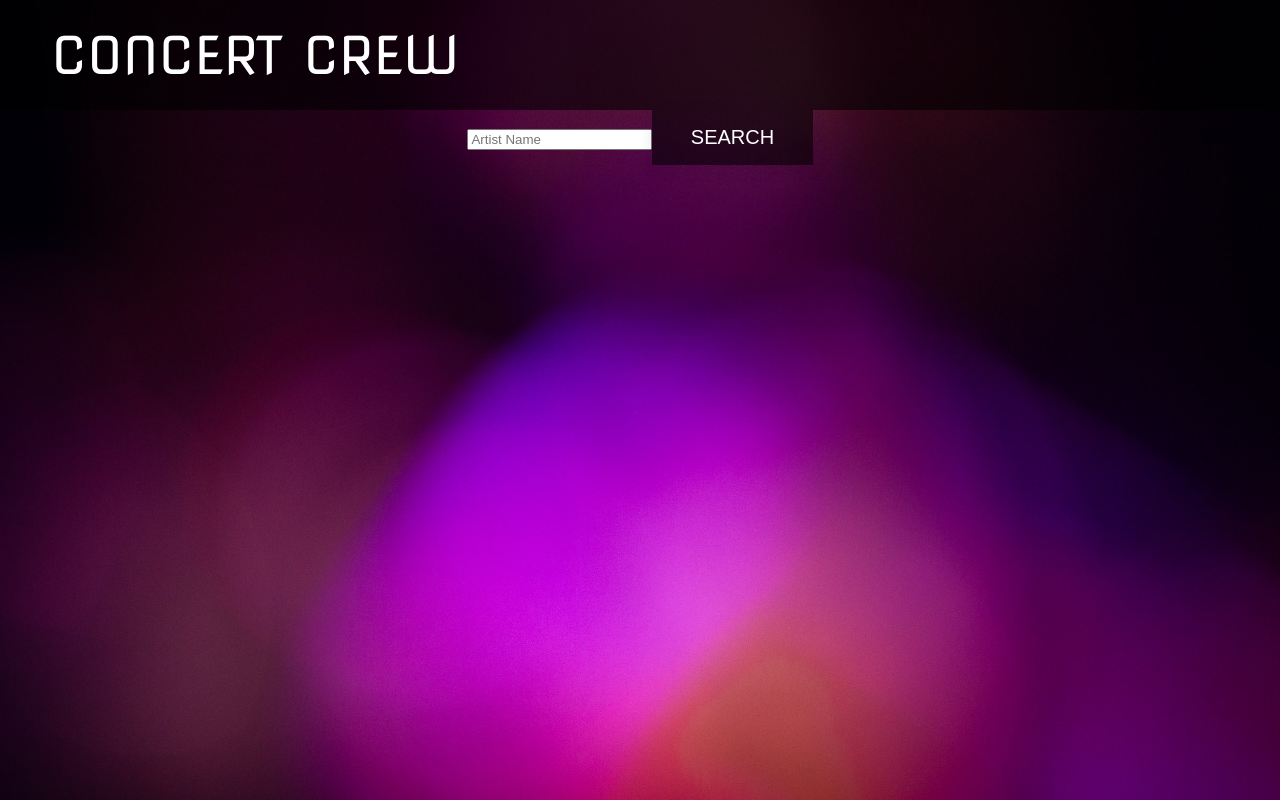
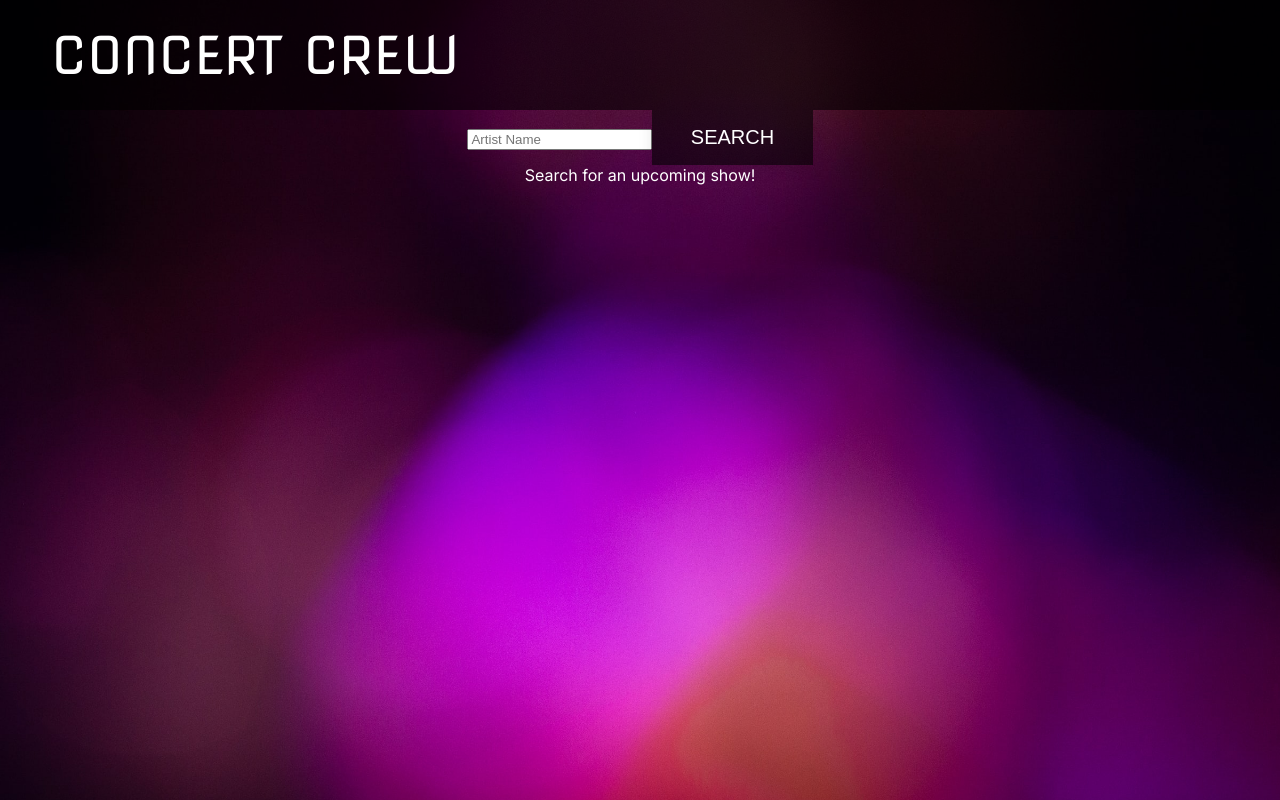
Before and after one commit to concert-crew/client, a React (Create React App) app: page /search in a window 1280 px wide. Built offline with nearby package versions, Linux system fonts and the light colour scheme.

Commit message:
Search form shows cards, updated event details page to work with query

```diff
--- a/src/components/App/App.js
+++ b/src/components/App/App.js
@@ -3,7 +3,6 @@ import "./App.css";
 import Login from "../Login/Login";
 import Header from "../Header/Header";
 import { Route, Switch } from "react-router-dom";
-import { Abby } from "../../sampleUser";
 import UserDashboard from "../UserDashboard/UserDashboard";
 import EventDetails from "../EventDetails/EventDetails";
 import FriendsDashboard from "../FriendsDashboard/FriendsDashboard";
@@ -13,11 +12,26 @@ import SearchEventsContainer from "../SearchEventsContainer/SearchEventsContaine
 
 
 const App = () => {
-  const [currentUser, setCurrentUser] = useState("");
-  const [searchInput, setSearchInput] = useState("");
+  const [currentUser, setCurrentUser] = useState('');
+  const [searchedEvents, setSearchedEvents] = useState([])
+  const [foundEvent, setFoundEvent] = useState({})
 
+//findDetails -> event card. viewDetails button invokes findDetails. SearchedEvents to set state. Searches through currentUsers events and searches through results to line up ids
 
+const findDetails = (id) => {
+  let foundEvent
+  if (currentUser.events.length) {
+    foundEvent = currentUser.events.find(event => event.ticketmasterId
+      === id)
+  } else {
+    foundEvent = searchedEvents.find(event => event.ticketmasterId
+      === id)
+  }
+  console.log(foundEvent)
+  return foundEvent
+    // setFoundEvent(foundEvent)
 
+}
 
   return (
     <main className="App">
@@ -26,7 +40,7 @@ const App = () => {
         <Route
          exact
          path="/search"
-         render={() => <SearchEventsContainer setSearchInput={setSearchInput} />}
+         render={() => <SearchEventsContainer findDetails={findDetails} setSearchedEvents={setSearchedEvents}/>}
        />
         <Route
           exact
@@ -34,25 +48,23 @@ const App = () => {
           render={({ match }) => (
             <UserDashboard
               //  user={match.params.user}
-              user={Abby}
+              findDetails={findDetails}
+              setCurrentUser={setCurrentUser}
             />
           )}
         />
         <Route
           exact
           path="/:user/friends"
-          render={() => <FriendsDashboard events={Abby.events}/>}
+          render={() => <FriendsDashboard findDetails={findDetails} events={Abby.events}/>}
         />
         <Route
           exact
           path="/event/:id"
-          render={({ match }) => {
-            const found = currentUser.events.find(
-              (event) => event.id === match.params.id
-            );
-            return <EventDetails event={found} user={currentUser} />;
-          }}
-        />
+          render={({match}) => {
+            const foundEvent = findDetails(match.params.id)
+          return <EventDetails event={foundEvent} user={currentUser} />}
+          }/>
         <Route
           exact
           path="/"
--- a/src/components/EventsContainer/EventsContainer.js
+++ b/src/components/EventsContainer/EventsContainer.js
@@ -12,7 +12,7 @@ console.log(events);
       date={event.date}
       venue={event.venueName}
       image={event.image}
-      id={event.id}
+      id={event.ticketmasterId}
     />
   ));
   return <div className="events-container">{eventCards}</div>;
--- a/src/components/SearchEventsContainer/SearchEventsContainer.js
+++ b/src/components/SearchEventsContainer/SearchEventsContainer.js
@@ -3,12 +3,11 @@ import SearchForm from '../SearchForm/SearchForm'
 // import { Link } from 'react-router-dom'
 import "./SearchEventsContainer.css"
 
-const SearchEventsContainer = ({setSearchInput}) => {
+const SearchEventsContainer = ({ setSearchedEvents }) => {
 
-console.log(`@@@@@`, {setSearchInput})
   return (
     <div className='search-events-container'>
-       <SearchForm setSearchInput={setSearchInput}/>
+       <SearchForm setSearchedEvents={setSearchedEvents}/>
     </div>
   )
 }
--- a/src/components/SearchForm/SearchForm.js
+++ b/src/components/SearchForm/SearchForm.js
@@ -1,15 +1,15 @@
 import React, { useState } from 'react'
-import "./SearchForm"
+import "./SearchForm.css"
+import EventsContainer from "../EventsContainer/EventsContainer"
+import { events } from "../../sampleEvents"
 
+const SearchForm = ({setSearchedEvents}) => {
+const [artistName, setArtistName] = useState("");
+const [results, setResults] = useState([])
 
-const SearchForm = ({setSearchInput}) => {
-const [artistName, setArtistName] = useState("");
+const handleChange = (e) => {
+  setArtistName(e.target.value)
 
-console.log(122334,{setSearchInput})
-const handleChange = (e) => {
-  setSearchInput('word')
-  setArtistName(e.target.value)
-    console.log('e.target.value',e.target.value)
 }
 
 // const clearInputs = () => {
@@ -20,14 +20,22 @@ const handleChange = (e) => {
 // })
 
 const handleClick = (e) => {
-    e.preventDefault()
-    fetch(`https://app.ticketmaster.com/discovery/v2/events.json?keyword=${artistName}&countryCode=US&apikey=1d6CHVXa7noU5jONo66IsHnTFFeBC0AC`)
-    .then(promise => promise.json())
-    .then(data=> console.log(data))
+  e.preventDefault()
+  setSearchedEvents(events)
+  setResults(events)
+
+    // fetch(`https://app.ticketmaster.com/discovery/v2/events.json?keyword=${artistName}&countryCode=US&apikey=1d6CHVXa7noU5jONo66IsHnTFFeBC0AC`)
+    // .then(promise => promise.json())
+    // .then(data=> console.log(data))
     // .throw(error => console.log(error))
 }
 
+const toBeDisplayed = results.length ?
+<EventsContainer events={results}/>
+: <p>Search for an upcoming show!</p>
+
   return (
+    <div>
     <form>
        <input
        type='text'
@@ -38,6 +46,8 @@ const handleClick = (e) => {
        />
     <button className="search-btn" onClick={e=>handleClick(e)}> SEARCH </button>
     </form>
+    {toBeDisplayed}
+    </div>
   )
 }
 
--- /dev/null
+++ b/src/sampleEvents.js
@@ -0,0 +1,44 @@
+export const events = [
+    {
+      name: "Bonobo",
+      id: "Z7r9jZ1AdogZP",
+      buyTicketsUrl: "https://www.ticketmaster.com/event/Z7r9jZ1AdogZP",
+      image: "https://s1.ticketm.net/dam/a/092/c590b21f-9adf-4f96-8a2d-2bb8f216d092_1701661_TABLET_LANDSCAPE_LARGE_16_9.jpg",
+  date: "2022-10-22",
+  time: "19:30:00",
+  venueName: "Greek Theatre",
+  city: "Los Angeles",
+  state: "CA",
+  address: "2700 N. Vermont Ave.",
+  longitude: "-118.292",
+  latitude: "34.125198",
+},
+{
+    name: "Liquid Stranger",
+    id: "G5viZ92D6QfDz",
+    buyTicketsUrl: "https://www.ticketmaster.com/liquid-stranger-new-orleans-louisiana-10-28-2022/event/1B005CFEC7694EF8",
+    image: "https://s1.ticketm.net/dam/a/0c3/06fff564-f412-4a48-bf8a-9c24633bc0c3_1754111_TABLET_LANDSCAPE_3_2.jpg",
+date: "2022-10-28",
+time: "20:00:00",
+venueName: "Mission",
+city: "Denver",
+state: "CO",
+address: "1000 Brighton Blvd.",
+longitude: "39.776260019308395",
+latitude: "-104.96915584167645",
+},
+{
+    name: "Lane 8",
+    id: "vvG1YZ92YPOzep",
+    buyTicketsUrl: "https://concerts.livenation.com/lane-8-reviver-tour-irving-texas-10-22-2022/event/0C005CFC25838096",
+    image: "https://s1.ticketm.net/dam/a/7e4/5d5c89a9-271e-4b89-b9c4-47d14b4197e4_1545251_TABLET_LANDSCAPE_LARGE_16_9.jpg",
+date: "2022-10-22",
+time: "19:00:00",
+venueName: "The Pavilion at Toyota Music Factory",
+city: "Irving",
+state: "TX",
+address: "300 W Las Colinas Blvd",
+longitude: "-96.942954",
+latitude: "32.872469",
+},
+]
--- a/src/sampleUser.js
+++ b/src/sampleUser.js
@@ -6,43 +6,16 @@ export const Abby = {
     {
       name: "Bonobo",
       id: "Z7r9jZ1AdogZP",
-      url: "https://www.ticketmaster.com/event/Z7r9jZ1AdogZP",
-      images: [
-        {
-          ratio: "4_3",
-          url: "https://s1.ticketm.net/dbimages/174539a.jpg",
-          width: 305,
-          height: 225,
-          fallback: false,
-        },
-      ],
-      dates: {
-        start: {
-          localDate: "2022-10-22",
-          localTime: "19:30:00",
-          dateTime: "2022-10-23T02:30:00Z",
-        },
-      },
-      _embedded: {
-        venues: [
-          {
-            name: "Greek Theatre-Los Angeles",
-            city: {
-              name: "Los Angeles",
-            },
-            state: {
-              stateCode: "CA",
-            },
-            address: {
-              line1: "2700 N. Vermont Ave.",
-            },
-            location: {
-              longitude: "-118.292",
-              latitude: "34.125198",
-            },
-          },
-        ],
-      },
+      buyTicketsUrl: "https://www.ticketmaster.com/event/Z7r9jZ1AdogZP",
+      image: "https://s1.ticketm.net/dam/a/092/c590b21f-9adf-4f96-8a2d-2bb8f216d092_1701661_TABLET_LANDSCAPE_LARGE_16_9.jpg",
+      date: "2022-10-22",
+      time: "19:30:00",
+      venueName: "Greek Theatre",
+      city: "Los Angeles",
+      state: "CA",
+      address: "2700 N. Vermont Ave.",
+      longitude: "-118.292",
+      latitude: "34.125198",
       attendees: [
         {
           name: "Mayu",
@@ -69,45 +42,19 @@ export const Abby = {
     },
 
     {
-      name: "FKJ",
-      id: "G5viZ95XrZFL_",
-      url: "https://www.ticketmaster.com/fkj-new-orleans-louisiana-10-18-2022/event/1B005CBF9E0087D9",
-      images: [
-        {
-          ratio: "16_9",
-          url: "https://s1.ticketm.net/dam/a/092/c590b21f-9adf-4f96-8a2d-2bb8f216d092_1701661_RECOMENDATION_16_9.jpg",
-          width: 100,
-          height: 56,
-          fallback: false,
-        },
-      ],
-      dates: {
-        start: {
-          localDate: "2022-10-18",
-          localTime: "20:00:00",
-          dateTime: "2022-10-19T01:00:00Z",
-        },
-      },
-      _embedded: {
-        venues: [
-          {
-            name: "Orpheum Theater",
-            city: {
-              name: "New Orleans",
-            },
-            state: {
-              stateCode: "LA",
-            },
-            address: {
-              line1: "129 Roosevelt Way",
-            },
-            location: {
-              longitude: "-90.0758361",
-              latitude: "29.9581394",
-            },
-          },
-        ],
-      },
+
+        name: "Liquid Stranger",
+        id: "G5viZ92D6QfDz",
+        buyTicketsUrl: "https://www.ticketmaster.com/liquid-stranger-new-orleans-louisiana-10-28-2022/event/1B005CFEC7694EF8",
+        image: "https://s1.ticketm.net/dam/a/0c3/06fff564-f412-4a48-bf8a-9c24633bc0c3_1754111_TABLET_LANDSCAPE_3_2.jpg",
+        date: "2022-10-28",
+        time: "20:00:00",
+        venueName: "Mission",
+        city: "Denver",
+        state: "CO",
+        address: "1000 Brighton Blvd.",
+        longitude: "39.776260019308395",
+        latitude: "-104.96915584167645",
       attendees: [
         {
           name: "John",
@@ -139,45 +86,18 @@ export const Abby = {
     },
 
     {
-      name: "John Summit",
-      id: "Z7r9jZ1Ad46Z0",
-      url: "https://www.ticketmaster.com/event/Z7r9jZ1Ad46Z0",
-      images: [
-        {
-          ratio: "16_9",
-          url: "https://s1.ticketm.net/dam/c/060/c5c08e7a-9912-456c-a060-2758be94e060_105881_RECOMENDATION_16_9.jpg",
-          width: 100,
-          height: 56,
-          fallback: true,
-        },
-      ],
-      dates: {
-        start: {
-          localDate: "2022-12-09",
-          localTime: "20:00:00",
-          dateTime: "2022-12-10T04:00:00Z",
-        },
-      },
-      _embedded: {
-        venues: [
-          {
-            name: "Showbox at the Market",
-            city: {
-              name: "Seattle",
-            },
-            state: {
-              stateCode: "WA",
-            },
-            address: {
-              line1: "1426 1st Ave.",
-            },
-            location: {
-              longitude: "-122.325996",
-              latitude: "47.602402",
-            },
-          },
-        ],
-      },
+      name: "Lane 8",
+    id: "vvG1YZ92YPOzep",
+    buyTicketsUrl: "https://concerts.livenation.com/lane-8-reviver-tour-irving-texas-10-22-2022/event/0C005CFC25838096",
+    image: "https://s1.ticketm.net/dam/a/7e4/5d5c89a9-271e-4b89-b9c4-47d14b4197e4_1545251_TABLET_LANDSCAPE_LARGE_16_9.jpg",
+    date: "2022-10-22",
+    time: "19:00:00",
+    venueName: "The Pavilion at Toyota Music Factory",
+    city: "Irving",
+    state: "TX",
+    address: "300 W Las Colinas Blvd",
+    longitude: "-96.942954",
+    latitude: "32.872469",
       attendees: [
         {
           name: "Chantal",
```
Also changed, not shown: src/components/EventDetails/EventDetails.js (+17 -17 lines), src/components/UserDashboard/UserDashboard.js (+6 -7 lines), src/hooks/useUser.js (+13 -0 lines), src/components/EventDetails/EventDetails.css (line endings or trailing spaces).
